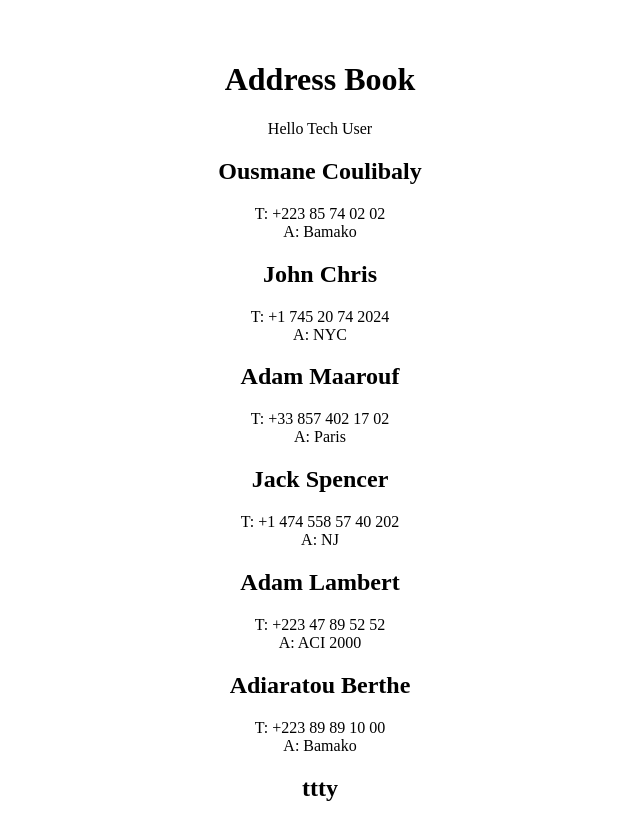
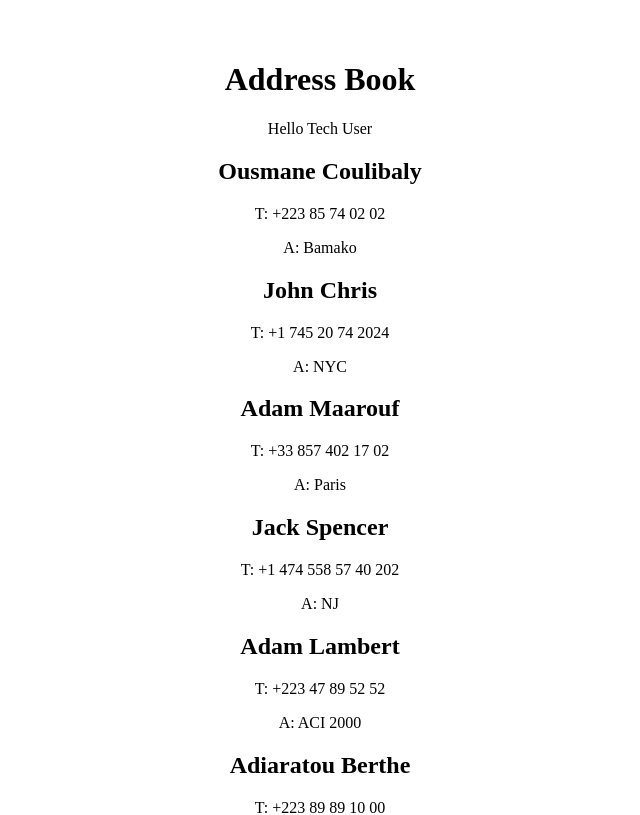
Before and after one commit to papebarka/addressbook, a React app: page / in a window 1280 px wide. Shown: the top 815 px of the page, without its empty margins (320-960 px from the left). Built offline with nearby package versions, Linux system fonts and the light colour scheme; data requests are answered from the project's data file; the HTML template or start-up script is replaced by a standard one.

Commit message:
Tests component: testing right render of elements

```diff
--- a/src/components/Address.jsx
+++ b/src/components/Address.jsx
@@ -2,10 +2,8 @@ const Address = ({name, phone, address}) => {
     return(
       <div>
         <h2>{name}</h2>
-        <p>
-          T: {phone}<br/>
-          A: {address}
-        </p>
+        <p>T: {phone}</p>
+        <p>A: {address}</p>
       </div>
     )
   }
```
Also changed, not shown: package.json (+11 -1 lines), .babelrc (added), 2 other files (tests, documents, lock files or other folders).
